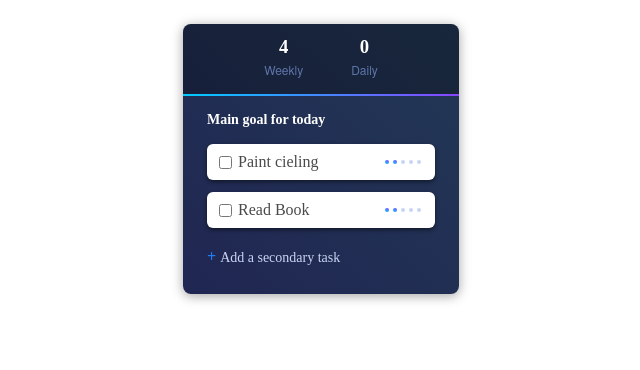
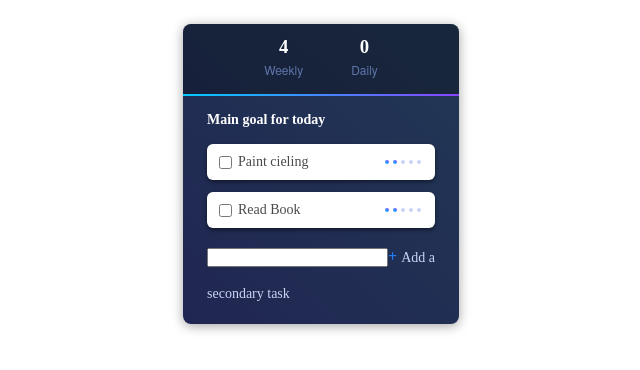
Before and after one commit to NirBenita/todo-pomo, a React (Create React App) app: page / in a window 1280 px wide. Shown: the top 370 px of the page, without its empty margins (319-959 px from the left). Built offline with nearby package versions, Linux system fonts and the light colour scheme.

Commit message:
handleNewTodoKeyDown(), addTodo()

```diff
--- a/src/App.css
+++ b/src/App.css
@@ -57,35 +57,40 @@ h4 {
   line-height: 48px;
 }
 
-.pill {
+.todo {
+  padding: 0 24px;
+}
+
+.todo-item {
   background: #ffffff;
   box-shadow: 0 2px 4px 0 rgba(0, 0, 0, 0.48);
   border-radius: 6px;
   overflow: hidden;
   color: #4a4a4a;
   line-height: 36px;
-  outline: none;
-  border: none;
-  /* padding: 0 12px; */
-  width: 100%;
   height: 36px;
   transition: .2s background-color ease-in;
   transition: .02s flex-basis ease-in;
   /* border-bottom: 2px solid #f2f2f2; */
   display: flex;
   flex-direction: column;
-  margin-bottom: 12px
+  font-size: 14px;
+  margin-bottom: 12px;
 }
 
-.pill:hover {
+.todo-item:last-of-type {
+  margin-bottom: 0;
+}
+
+.todo-item:hover {
   background-color: #e8f1fd;
 }
 
-.todo {
+.todo-item-content {
   cursor: pointer;
   display: flex;
+  margin: 0 12px;
   align-items: center;
-  margin: 0 12px;
 }
 
 .todo-toggle {
@@ -111,10 +116,15 @@ h4 {
   height: 2px;
   background-color: gray;
 }
-.todo-progress-done {}
+.todo-progress-done {
+}
 
 .todo-label {
   flex: 1;
+}
+
+.todo-add {
+  margin-bottom: 12px;
 }
 
 label {
--- a/src/App.tsx
+++ b/src/App.tsx
@@ -1,6 +1,7 @@
 import * as React from 'react'
 import './App.css'
-import Pill from './Pill'
+import TodoItem from './TodoItem'
+import { findDOMNode } from 'react-dom'
 
 /* TODO:
   [x] Timer progress animation
@@ -16,6 +17,13 @@ import Pill from './Pill'
 
 */
 
+interface ITodo {
+  id: string,
+  title: string,
+  completed: boolean,
+  pomadoros: number
+}
+
 export interface TimeType {
   total: string
 }
@@ -24,14 +32,19 @@ interface AppState {
   timeLeft?: string
   completion: number
   intervalId?: NodeJS.Timer
+  todos: Array<ITodo>
 }
 class App extends React.Component<{}, AppState> {
   constructor(props: {}) {
     super(props)
     this.state = {
-      completion: 0
+      completion: 0,
+      todos: []
     }
   }
+
+  // @@@ TIMER @@@
+
   onClick() {
     this.initializeTimer(1)
   }
@@ -75,6 +88,30 @@ class App extends React.Component<{}, AppState> {
     this.setState({ intervalId: timeinterval })
   }
 
+  // @@@ TODO @@@@
+
+  handleNewTodoKeyDown(e: React.FormEvent<HTMLInputElement>): void {
+    e.preventDefault
+    const newTodoInput = findDOMNode<HTMLInputElement>(this.refs["newTodoInput"])
+    let val = newTodoInput.value.trim();
+
+    if(val){
+      this.addTodo(val);
+      newTodoInput.value = ''
+    }
+  }
+
+  addTodo(val: string) {
+    const newTodo = {
+      id: Math.random().toString(), // Replace with UUID
+      title: val,
+      completed: false,
+      pomadoros: 0
+    }
+
+    this.setState((state) => ({todos: this.state.todos.concat(newTodo)}))
+  }
+
   render() {
     return (
       <div className="App">
@@ -89,24 +126,27 @@ class App extends React.Component<{}, AppState> {
           </div>
         </header>
         <div className="shiny" />
-        <section className="content">
+        <section className="todo">
           <h4>Main goal for today</h4>
-          <Pill
-            timer={true}
+          <TodoItem
+            timerOn={true}
             onClick={() => this.onClick()}
             completion={this.state.completion}
             intervalId={this.state.intervalId}
             text="Paint cieling"
           />
-          <Pill
-            timer={true}
+          <TodoItem
+            timerOn={true}
             onClick={() => this.onClick()}
             completion={this.state.completion}
             intervalId={this.state.intervalId}
             text="Read Book"
           />
-          <span className="action">+ </span>
-          <a href="#">Add a secondary task</a>
+          <div className="todo-add">
+            <input ref="newTodoInput" type="text"/>
+            <span className="action">+ </span>
+            <a href="#">Add a secondary task</a>
+          </div>
           <div />
         </section>
       </div>
--- a/src/Pill.tsx
+++ b/src/TodoItem.tsx
@@ -2,7 +2,7 @@ import * as React from 'react'
 
 import './App.css'
 
-interface PillProps extends React.HTMLAttributes<HTMLDivElement> {
+interface TodoItemProps extends React.HTMLAttributes<HTMLDivElement> {
   timer?: boolean
   completion: number
   intervalId?: NodeJS.Timer
@@ -10,7 +10,7 @@ interface PillProps extends React.HTMLAttributes<HTMLDivElement> {
   text: string
 }
 
-const Pill: React.SFC<PillProps> = ({
+const TodoItem: React.SFC<TodoItemProps> = ({
   timer,
   completion,
   intervalId,
@@ -21,8 +21,8 @@ const Pill: React.SFC<PillProps> = ({
   const todoProgressStyle = { flexBasis: completion + '%' }
 
   return (
-    <div className="pill" {...rest}>
-      <div className="todo">
+    <div className="todo-item" {...rest}>
+      <div className="todo-item-content">
         <input type="checkbox" className="todo-toggle" />
         <p className="todo-label">{text}</p>
         <div className="todo-pom-counter">
@@ -41,4 +41,4 @@ const Pill: React.SFC<PillProps> = ({
   )
 }
 
-export default Pill
+export default TodoItem
```
Also changed, not shown: 2 other files (tests, documents, lock files or other folders).
